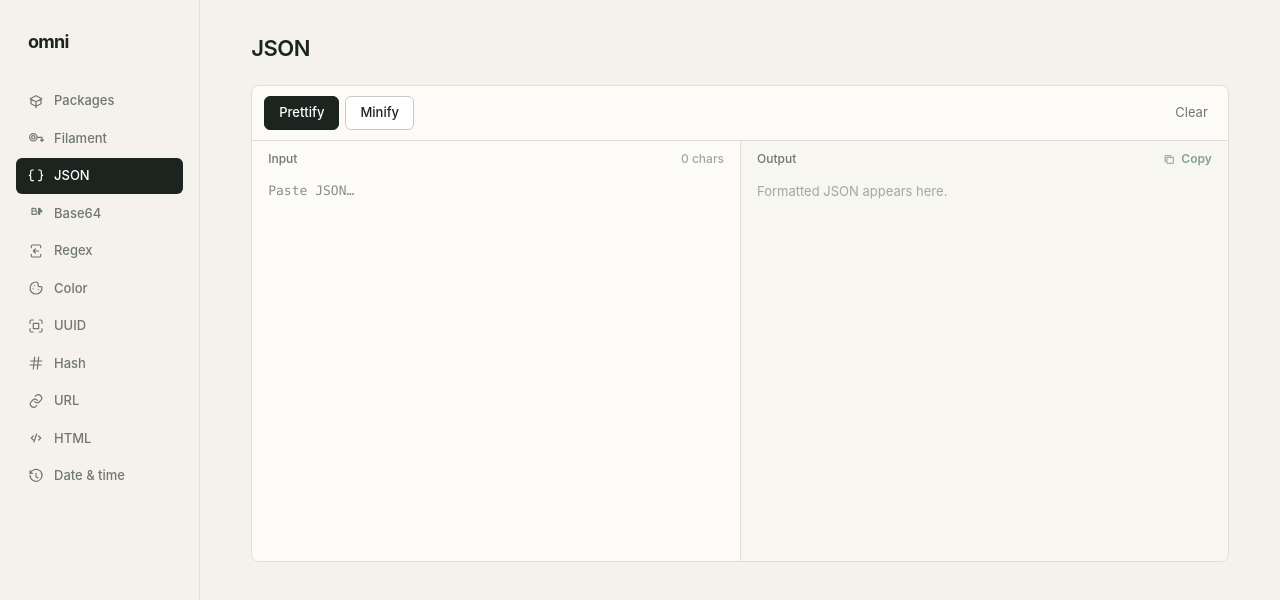
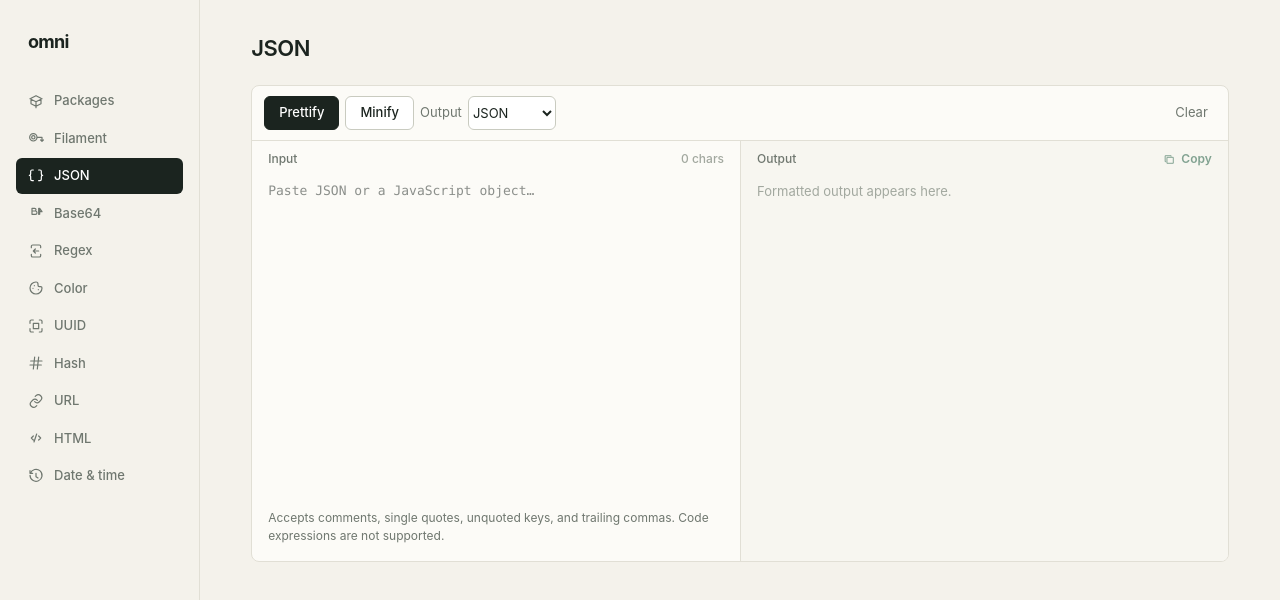
Before and after one commit to dimfeld/omniapp, a SvelteKit app: page /json in a window 1280 px wide. Shown: the top 600 px of the page. Built offline with nearby package versions, Linux system fonts and the light colour scheme.

Commit message:
Support JavaScript object syntax on the JSON page

```diff
--- a/package.json
+++ b/package.json
@@ -18,6 +18,7 @@
   "dependencies": {
     "culori": "^4.0.2",
     "html-entities": "^2.6.0",
+    "json5": "^2.2.3",
     "uuid": "^14.0.2"
   },
   "devDependencies": {
--- /dev/null
+++ b/src/lib/json.ts
@@ -0,0 +1,33 @@
+import JSON5 from "json5";
+
+export type OutputSyntax = "json" | "javascript";
+
+const identifier = /^[$_\p{ID_Start}](?:[$\p{ID_Continue}]|\u200c|\u200d)*$/u;
+
+function stringifyJavaScript(value: unknown, minified: boolean, depth = 0): string {
+  if (value === null || typeof value !== "object") {
+    return JSON5.stringify(value, { quote: '"' });
+  }
+
+  const array = Array.isArray(value);
+  const open = array ? "[" : "{";
+  const close = array ? "]" : "}";
+  const entries = Object.entries(value).map(([key, item]) => {
+    const content = stringifyJavaScript(item, minified, depth + 1);
+    if (array) return content;
+    const name = identifier.test(key) ? key : JSON.stringify(key);
+    return `${name}:${minified ? "" : " "}${content}`;
+  });
+
+  if (!entries.length) return open + close;
+  if (minified) return `${open}${entries.join(",")},${close}`;
+  const indent = "  ".repeat(depth + 1);
+  return `${open}\n${entries.map((entry) => `${indent}${entry},`).join("\n")}\n${"  ".repeat(depth)}${close}`;
+}
+
+export function formatJson(input: string, syntax: OutputSyntax, minified = false): string {
+  const value: unknown = JSON5.parse(input);
+  return syntax === "javascript"
+    ? stringifyJavaScript(value, minified)
+    : JSON.stringify(value, null, minified ? 0 : 2);
+}
--- a/src/routes/json/+page.svelte
+++ b/src/routes/json/+page.svelte
@@ -1,21 +1,23 @@
 <script lang="ts">
   import Icon from "$lib/Icon.svelte";
+  import { formatJson as formatInput, type OutputSyntax } from "$lib/json";
 
   let input = $state("");
   let output = $state("");
   let error = $state("");
   let format = $state<"pretty" | "minified">("pretty");
   let copied = $state(false);
+  let syntax = $state<OutputSyntax>("json");
 
   function formatJson(minified = format === "minified", live = false) {
     format = minified ? "minified" : "pretty";
     error = "";
     try {
-      output = JSON.stringify(JSON.parse(input), null, minified ? 0 : 2);
+      output = input.trim() ? formatInput(input, syntax, minified) : "";
     } catch (cause) {
       if (live) return;
       output = "";
-      error = cause instanceof Error ? cause.message : "That JSON is not valid.";
+      error = cause instanceof Error ? cause.message : "The input is not valid.";
     }
   }
 
@@ -32,6 +34,13 @@
     <div class="actions">
       <button class="primary" onclick={() => formatJson(false)}>Prettify</button>
       <button onclick={() => formatJson(true)}>Minify</button>
+      <label class="syntax">
+        Output
+        <select bind:value={syntax} onchange={() => formatJson()}>
+          <option value="json">JSON</option>
+          <option value="javascript">JavaScript</option>
+        </select>
+      </label>
     </div>
     <button
       class="ghost"
@@ -49,7 +58,11 @@
         bind:value={input}
         oninput={() => formatJson(format === "minified", true)}
         spellcheck="false"
-        placeholder="Paste JSON…"></textarea>
+        placeholder="Paste JSON or a JavaScript object…"></textarea>
+      <p class="input-help">
+        Accepts comments, single quotes, unquoted keys, and trailing commas. Code expressions are
+        not supported.
+      </p>
     </label>
     <div class="pane output">
       <span class="pane-label"
@@ -60,7 +73,7 @@
       {#if error}
         <p class="error">{error}</p>
       {:else}
-        <pre class:placeholder={!output}>{output || "Formatted JSON appears here."}</pre>
+        <pre class:placeholder={!output}>{output || "Formatted output appears here."}</pre>
       {/if}
     </div>
   </div>
@@ -82,7 +95,29 @@
   }
   .actions {
     display: flex;
+    flex-wrap: wrap;
+    align-items: center;
     gap: 6px;
+  }
+  .syntax {
+    display: flex;
+    align-items: center;
+    gap: 6px;
+    color: var(--muted);
+    font-size: 13px;
+  }
+  select {
+    height: 34px;
+    border: 1px solid var(--line-strong);
+    border-radius: 6px;
+    background: white;
+    color: var(--ink);
+  }
+  .input-help {
+    margin: 0;
+    padding: 0 16px 16px;
+    color: var(--muted);
+    font-size: 12px;
   }
   .actions button {
     height: 34px;
```
Also changed, not shown: 2 other files (tests, documents, lock files or other folders).
